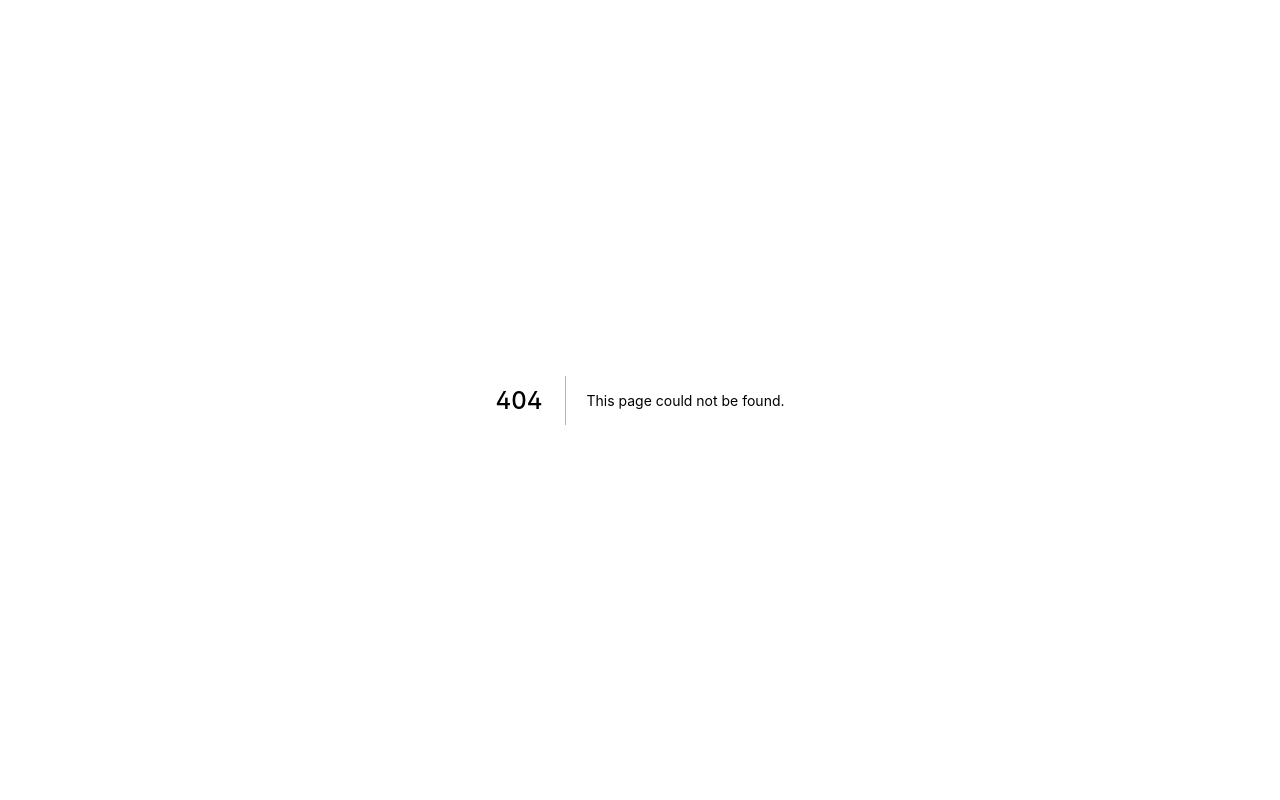
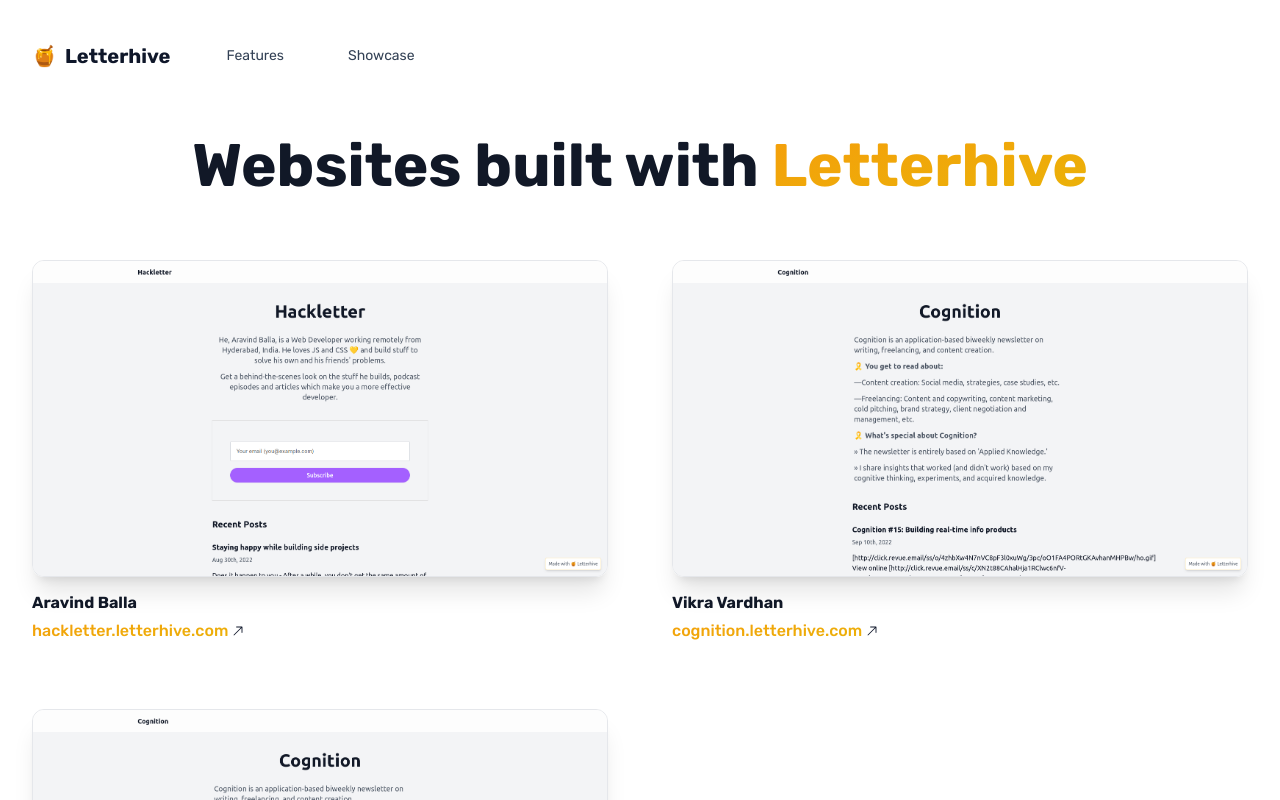
Before and after one commit to aravindballa/letterhive-homepage, a Next.js app: page /showcase in a window 1280 px wide. Before the commit this address had no page. Shown: the top 800 px of the page. Built offline with nearby package versions, Linux system fonts and the light colour scheme.

Commit message:
created showcase page

```diff
--- a/src/components/Header.jsx
+++ b/src/components/Header.jsx
@@ -117,7 +117,7 @@
               </Link>
             </li>
             <li className="ml-12 hidden md:block">
-              <Link href="#showcase">
+              <Link href="/showcase">
                 <a className="rounded-lg py-1 px-2 text-slate-700 hover:bg-slate-100 hover:text-slate-900">
                   Showcase
                 </a>
--- a/src/components/Showcase.jsx
+++ /dev/null
@@ -1,83 +0,0 @@
-import Image from 'next/image'
-
-import { ButtonLink } from '@/components/Button'
-import { Container } from '@/components/Container'
-import { Logo } from '@/components/Logo'
-import backgroundImage from '@/images/background-call-to-action.jpg'
-
-export function Showcase() {
-  return (
-    <section
-      id="showcase"
-      className="relative overflow-hidden bg-amber-600 py-32"
-    >
-      <div className="absolute top-1/2 left-1/2 -translate-x-[50%] -translate-y-[50%]">
-        <Image
-          src={backgroundImage}
-          alt=""
-          width={2347}
-          height={1244}
-          layout="fixed"
-          unoptimized
-        />
-      </div>
-      <Container className="relative">
-        <div className="mx-auto max-w-2xl md:text-center">
-          <h2 className="font-display text-3xl font-bold text-white sm:text-4xl">
-            Blogs built with{' '}
-            <span className="font-bold text-slate-900">
-                Letterhive
-            </span>{' '}
-          </h2>
-        </div>
-        <ul className="mt-12 grid grid-cols-1 gap-16 sm:mt-16 md:grid-cols-2">
-          <li className="group relative transition-all duration-200 hover:-translate-y-1">
-            <div className="aspect-w-16 aspect-h-9 overflow-hidden rounded-xl border border-gray-200 shadow-sm">
-              <img className="h-48 w-full object-cover object-top" src="https://ik.imagekit.io/zwcfsadeijm/hackletter.letterhive.com__nmXaKq6mP.png?ik-sdk-version=javascript-1.4.3&updatedAt=1662719289794" alt="Ayush" />
-            </div>
-            <div className="mt-3 flex items-start justify-between space-x-6">
-              <div className="flex-1">
-                <h3 className="text-base font-bold text-white">
-                  Aravind Balla
-                </h3>
-                {/* <p className="mt-1 text-sm font-medium text-gray-500">Personal Blog</p> */}
-              </div>
-              <div className="shrink-0">
-                <a target="_blank" rel="noopener" href="https://hackletter.letterhive.com/" className="flex items-center space-x-1 text-gray-900 opacity-0 transition-all duration-200 group-hover:opacity-100">
-                  <span className="block text-base font-medium text-blue-800">hackletter.letterhive.com</span>
-                  <svg className="h-5 w-5" viewBox="0 0 20 20" fill="currentColor" xmlns="http://www.w3.org/2000/svg">
-                    <path fill-rule="evenodd" clip-rule="evenodd" d="M6.74967 3.33325C6.74967 2.91904 7.08546 2.58325 7.49967 2.58325H16.6663C17.0806 2.58325 17.4163 2.91904 17.4163 3.33325V12.4999C17.4163 12.9141 17.0806 13.2499 16.6663 13.2499C16.2521 13.2499 15.9163 12.9141 15.9163 12.4999V5.14391L3.86334 17.1969C3.57044 17.4898 3.09557 17.4898 2.80268 17.1969C2.50978 16.904 2.50978 16.4291 2.80268 16.1363L14.8557 4.08325H7.49967C7.08546 4.08325 6.74967 3.74747 6.74967 3.33325Z"></path>
-                  </svg>
-                  <span className="absolute inset-0" aria-hidden="true"></span>
-                </a>
-              </div>
-            </div>
-          </li>
-
-          <li className="group relative transition-all duration-200 hover:-translate-y-1">
-            <div className="aspect-w-16 aspect-h-9 overflow-hidden rounded-xl border border-gray-200 shadow-sm">
-              <img className="h-48 w-full object-cover object-top" src="https://ik.imagekit.io/zwcfsadeijm/cognition_1_.letterhive_l0-NTPhX-?ik-sdk-version=javascript-1.4.3&updatedAt=1662719532712" alt="" />
-            </div>
-            <div className="mt-3 flex items-start justify-between space-x-6">
-              <div className="flex-1">
-                <h3 className="text-base font-bold text-white">
-                  Vikra Vardhan
-                </h3>
-              </div>
-              <div className="shrink-0">
-                <a target="_blank" rel="noopener" href="https://cognition.letterhive.com/" className="flex items-center space-x-1 text-gray-900 opacity-0 transition-all duration-200 group-hover:opacity-100">
-                  <span className="block text-base font-medium text-blue-800">cognition.letterhive.com</span>
-                  <svg className="h-5 w-5" viewBox="0 0 20 20" fill="currentColor" xmlns="http://www.w3.org/2000/svg">
-                    <path fill-rule="evenodd" clip-rule="evenodd" d="M6.74967 3.33325C6.74967 2.91904 7.08546 2.58325 7.49967 2.58325H16.6663C17.0806 2.58325 17.4163 2.91904 17.4163 3.33325V12.4999C17.4163 12.9141 17.0806 13.2499 16.6663 13.2499C16.2521 13.2499 15.9163 12.9141 15.9163 12.4999V5.14391L3.86334 17.1969C3.57044 17.4898 3.09557 17.4898 2.80268 17.1969C2.50978 16.904 2.50978 16.4291 2.80268 16.1363L14.8557 4.08325H7.49967C7.08546 4.08325 6.74967 3.74747 6.74967 3.33325Z"></path>
-                  </svg>
-                  <span className="absolute inset-0" aria-hidden="true"></span>
-                </a>
-              </div>
-            </div>
-          </li>
-
-        </ul>
-      </Container>
-    </section>
-  )
-}
--- /dev/null
+++ b/src/components/ShowcaseCards.jsx
@@ -0,0 +1,44 @@
+import Image from 'next/image'
+
+export function ShowcaseCards(props) {
+  return (
+    <li className="group relative transition-all duration-200 hover:-translate-y-1">
+      <div className="aspect-w-16 aspect-h-9 overflow-hidden rounded-xl border border-gray-200 shadow-xl">
+        <img
+          className="h-full w-full object-cover object-top"
+          src={props.src}
+          alt={props.display_url}
+        />
+      </div>
+      <div className="mt-3 flex items-start justify-between space-x-6">
+        <div className="flex-1 text-sm md:text-base">
+          <h3 className="font-bold text-gray-900">{props.author}</h3>
+          <a
+            target="_blank"
+            rel="noopener"
+            href={props.url}
+            className="flex items-center space-x-1 text-slate-900"
+          >
+            <span className="relative block bg-gradient-to-br from-amber-500 to-yellow-500 bg-clip-text font-medium text-transparent">
+              {props.display_url}
+            </span>
+            <svg
+              className="h-3 w-3"
+              viewBox="0 0 20 20"
+              fill="currentColor"
+              xmlns="http://www.w3.org/2000/svg"
+            >
+              <path
+                fillRule="evenodd"
+                clipRule="evenodd"
+                d="M6.74967 3.33325C6.74967 2.91904 7.08546 2.58325 7.49967 2.58325H16.6663C17.0806 2.58325 17.4163 2.91904 17.4163 3.33325V12.4999C17.4163 12.9141 17.0806 13.2499 16.6663 13.2499C16.2521 13.2499 15.9163 12.9141 15.9163 12.4999V5.14391L3.86334 17.1969C3.57044 17.4898 3.09557 17.4898 2.80268 17.1969C2.50978 16.904 2.50978 16.4291 2.80268 16.1363L14.8557 4.08325H7.49967C7.08546 4.08325 6.74967 3.74747 6.74967 3.33325Z"
+              >
+              </path>
+            </svg>
+            <span className="absolute inset-0" aria-hidden="true"></span>
+          </a>
+        </div>
+      </div>
+    </li>
+  )
+}
--- /dev/null
+++ b/src/components/showcaseData.js
@@ -0,0 +1,22 @@
+export default {
+    "blogs": [
+        {
+            "author": "Aravind Balla",
+            "display_url": "hackletter.letterhive.com",
+            "url": "https://hackletter.letterhive.com",
+            "src": "/showcase/hackletter.png"
+        },
+        {
+            "author": "Vikra Vardhan",
+            "display_url": "cognition.letterhive.com",
+            "url": "https://cognition.letterhive.com",
+            "src": "/showcase/cognition.png"
+        },
+        {
+            "author": "Rittik Basu",
+            "display_url": "blockchain.letterhive.com",
+            "url": "https://blockchain.letterhive.com",
+            "src": "/showcase/cognition.png"
+        }
+    ]
+}
--- a/src/pages/index.jsx
+++ b/src/pages/index.jsx
@@ -9,7 +9,7 @@
 import { Features } from '@/components/Features'
 import { Testimonials } from '@/components/Testimonials'
 import { HowItWorks } from '@/components/HowItWorks'
-import { Showcase } from '@/components/Showcase'
+// import { Showcase2 } from '@/components/Showcase2'
 
 export default function Home() {
   return (
@@ -28,7 +28,6 @@
         <Hero />
         <HowItWorks />
         <Features />
-        <Showcase />
         <CallToAction />
         {/* <Testimonials />
         <Pricing />
--- /dev/null
+++ b/src/pages/showcase.jsx
@@ -0,0 +1,40 @@
+import Head from 'next/head'
+
+import { Footer } from '@/components/Footer'
+import { Header } from '@/components/Header'
+import { Container } from '@/components/Container'
+import { ShowcaseCards } from '@/components/ShowcaseCards'
+import data from '@/components/showcaseData'
+
+export default function Showcase() {
+  return (
+    <>
+      <Head>
+        <title>Letterhive - A permanent home for your email newsletter</title>
+        <meta
+          name="description"
+          content="Preserve your email newsletters for your future subscribers. Don't just send and let them vanish."
+        />
+      </Head>
+      <Header />
+      <main>
+        <Container className="relative">
+          <div className="mx-auto max-w-4xl text-center">
+            <h2 className="mt-6 text-4xl font-bold text-gray-900 sm:text-5xl lg:text-6xl">
+              Websites built with{' '}
+              <span className="relative bg-gradient-to-br from-amber-500 to-yellow-500 bg-clip-text font-bold text-transparent">
+                Letterhive
+              </span>{' '}
+            </h2>
+          </div>
+          <ul className="mt-12 grid grid-cols-1 gap-16 sm:mt-16 md:grid-cols-2">
+            {data.blogs.map((item) => {
+              return <ShowcaseCards key={item.url} {...item} />
+            })}
+          </ul>
+        </Container>
+      </main>
+      <Footer />
+    </>
+  )
+}
```
Also changed, not shown: public/showcase/cognition.png (added), public/showcase/hackletter.png (added).
